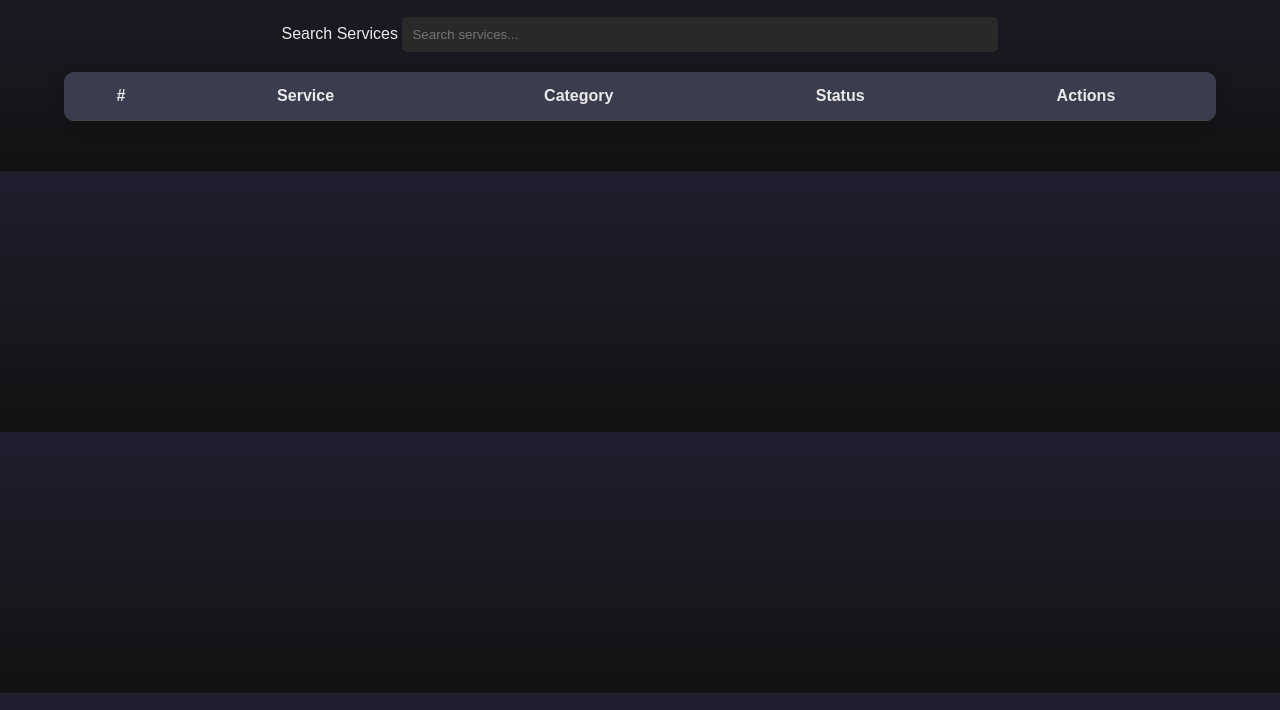
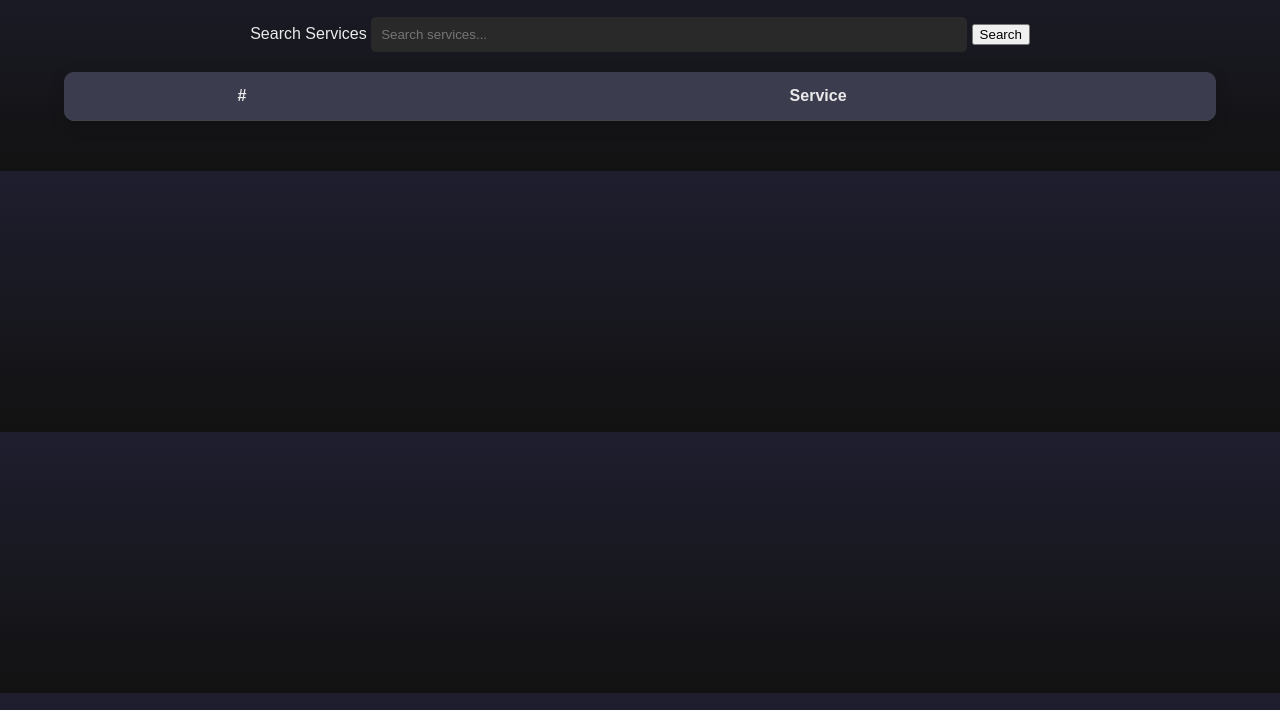
Before and after one commit to AlmightyTopher/TopherTek, a website: page index.html in a window 1280 px wide. Shown: the part 90-800 px from the top of the page. Drawn offline with Linux system fonts and the light colour scheme; no server answers.

Commit message:
search update

```diff
--- a/index.html
+++ b/index.html
@@ -13,8 +13,11 @@
 
     <!-- Search Bar -->
     <div class="search-bar">
-      <label for="serviceSearch" class="visually-hidden">Search Services</label>
-      <input type="text" id="serviceSearch" placeholder="Search services...">
+      <form action="https://www.google.com/search" method="get">
+        <label for="serviceSearch" class="visually-hidden">Search Services</label>
+        <input type="text" id="serviceSearch" name="q" placeholder="Search services...">
+        <button type="submit">Search</button>
+      </form>
     </div>
 
     <!-- Table -->
@@ -23,16 +26,3 @@
         <tr>
           <th>#</th>
           <th>Service</th>
-          <th>Category</th>
-          <th>Status</th>
-          <th>Actions</th>
-        </tr>
-      </thead>
-      <tbody id="serviceTable">
-        <!-- Services will be dynamically loaded here -->
-      </tbody>
-    </table>
-  </div>
-</body>
-  <!-- Updated -->
-</html>
```
